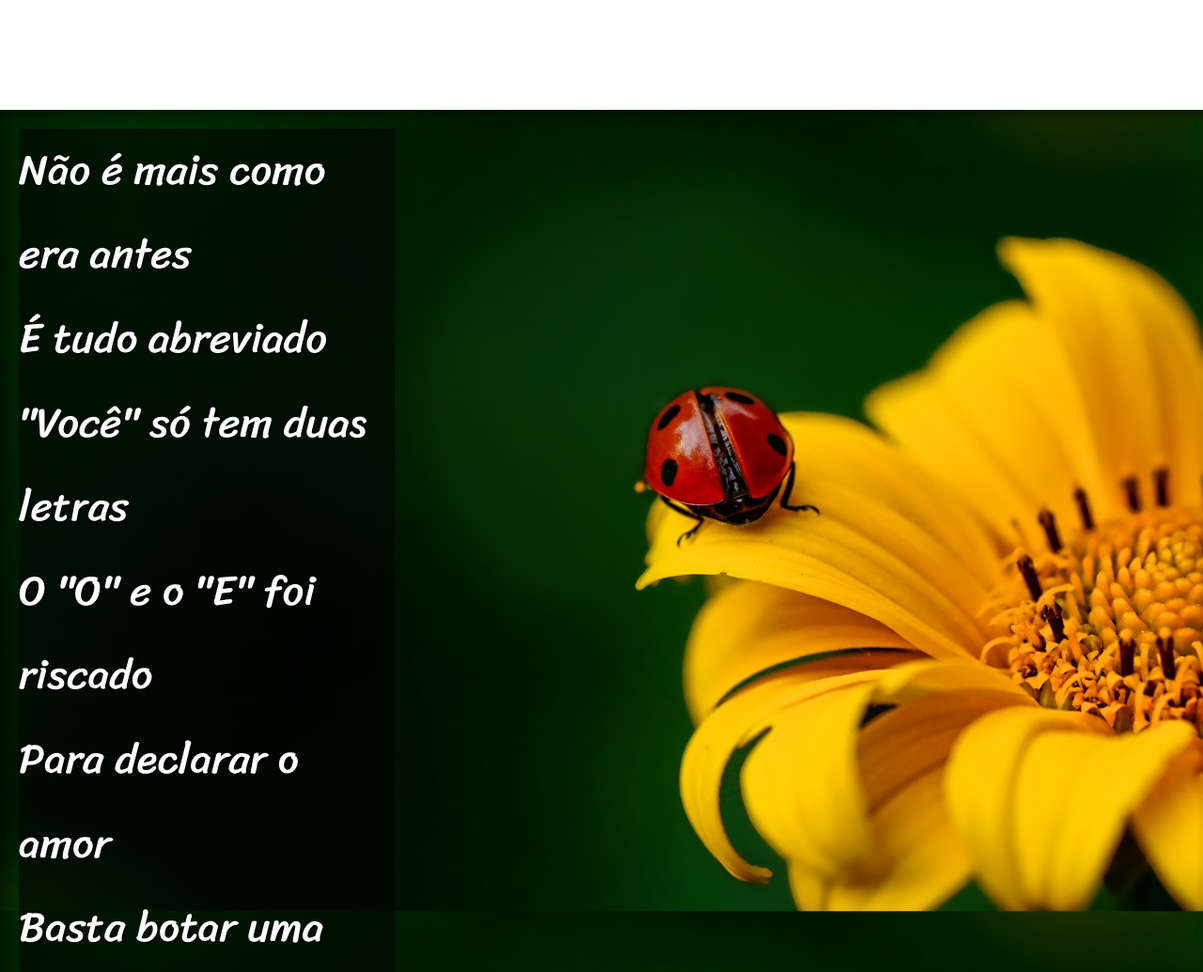
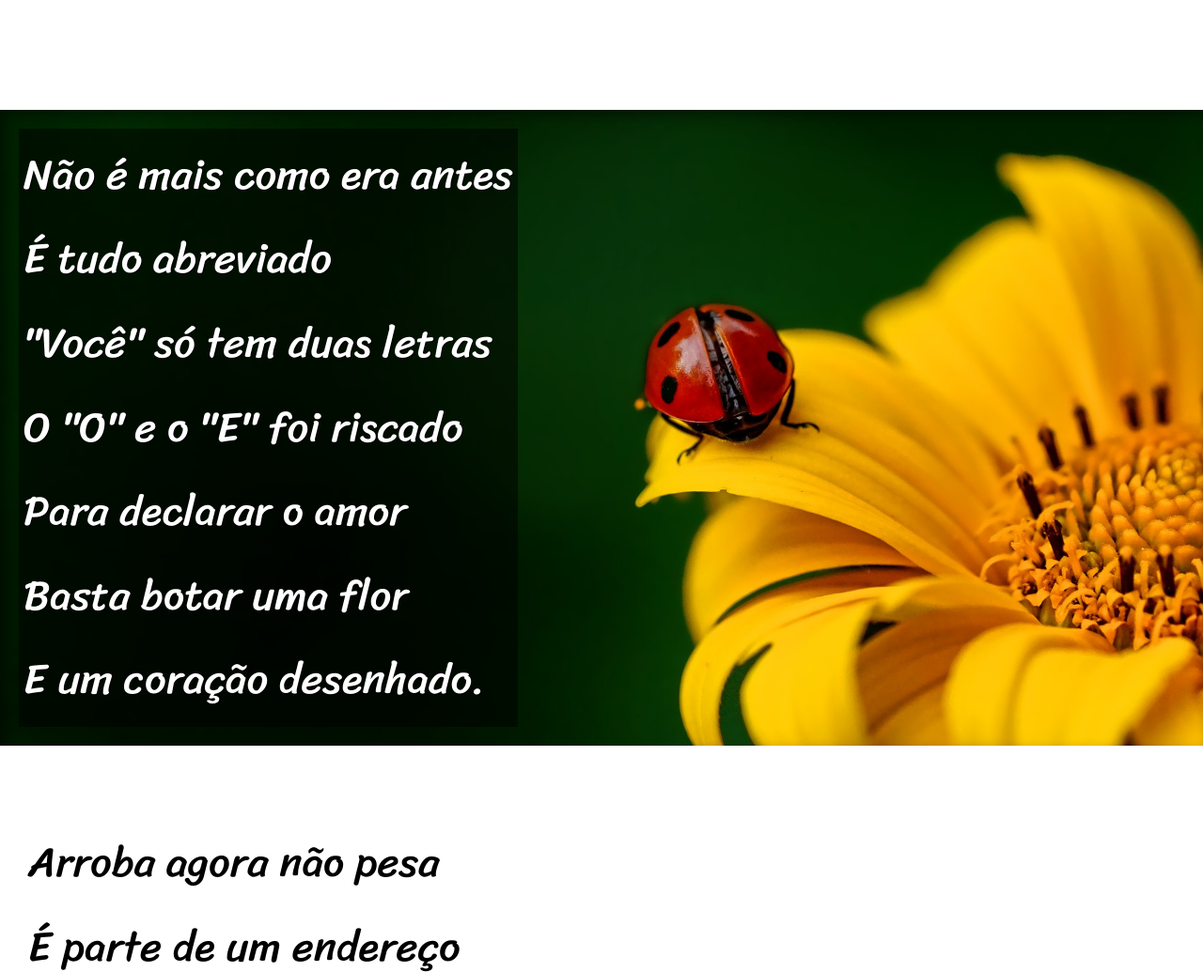
Before and after one commit to joao-fernando-creto-braga/Projeto-Cordel, a plain HTML site: page index.html in a window 1280 px wide. Shown: the part 1020-2055 px from the top of the page at 94% size. Drawn offline with Linux system fonts and the light colour scheme.

Commit message:
Last commit

```diff
--- a/style.css
+++ b/style.css
@@ -77,8 +77,8 @@ section > p{
 .imagen2{
     text-shadow: 1px 1px 0px black;
     background-color: rgba(0, 0, 0, 0.514);
-    width: 400px;
-    padding-bottom: 0px;
+    display: inline-block;
+    padding: 5px;
 }
 
 #imagen01{
```
